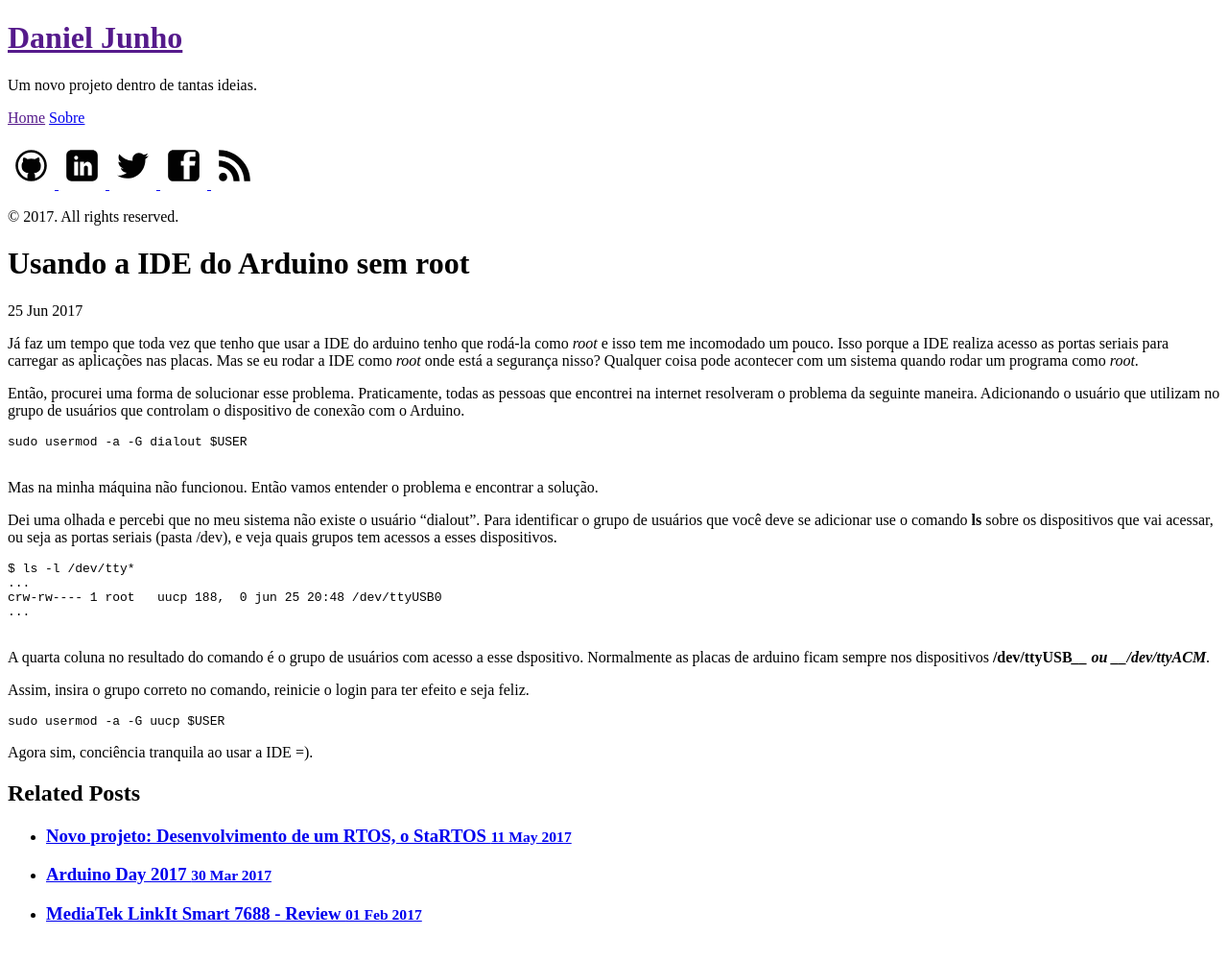
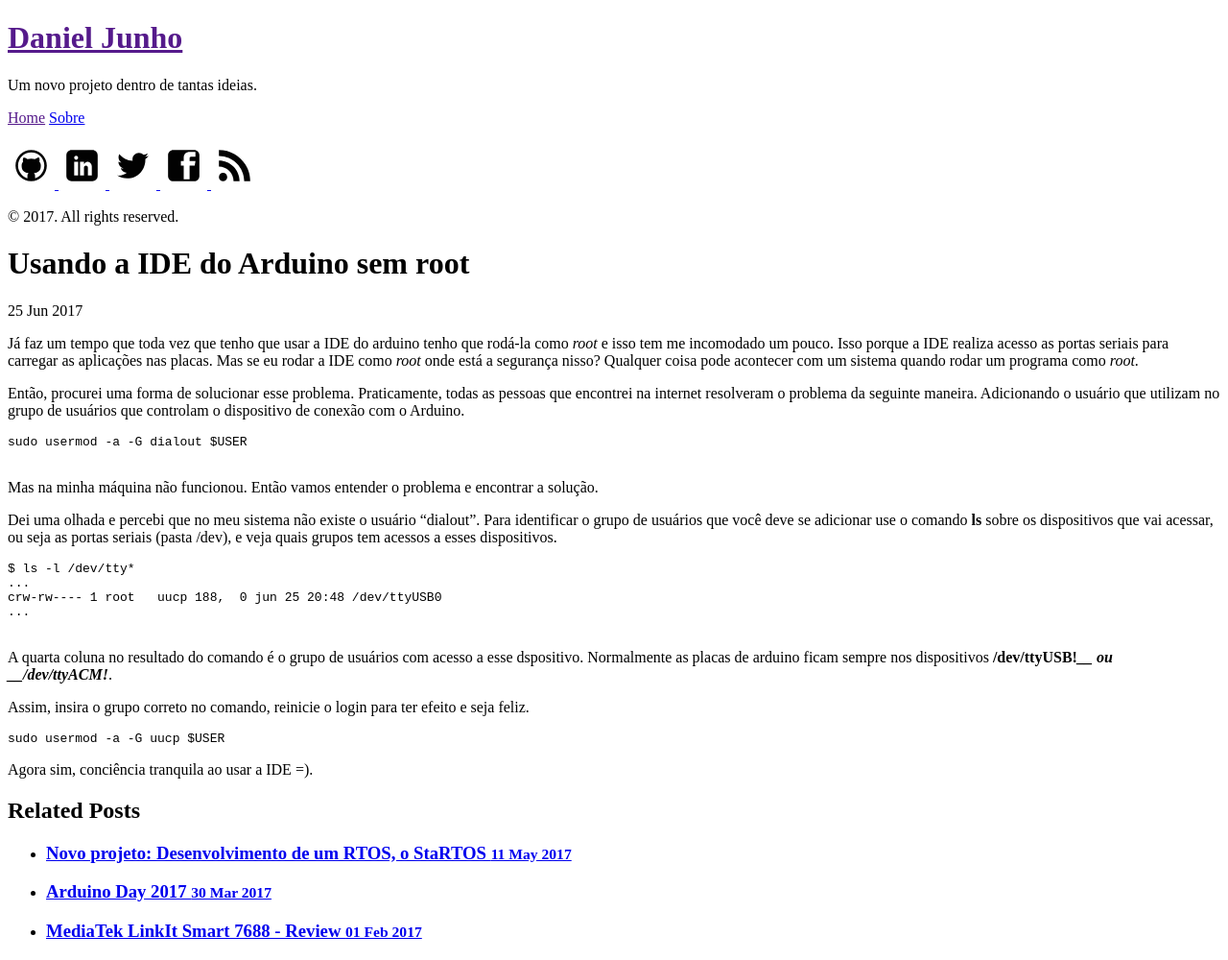
Before and after one commit to djunho/djunho.github.io, a Jekyll site: the page built from _posts/2017-06-25-Arduino-sem-root.md, in a window 1280 px wide. Shown: the whole page at 96% size. Built offline with Jekyll 4.4.1, drawn with Linux system fonts in a browser that asks for light colours; comment, search, counter and statistics services are not loaded.

````diff
--- a/_posts/2017-06-25-Arduino-sem-root.md
+++ b/_posts/2017-06-25-Arduino-sem-root.md
@@ -26,7 +26,7 @@ crw-rw---- 1 root   uucp 188,  0 jun 25 20:48 /dev/ttyUSB0
 ...
 
 ```
-A quarta coluna no resultado do comando é o grupo de usuários com acesso a esse dspositivo. Normalmente as placas de arduino ficam sempre nos dispositivos __/dev/ttyUSB*__ ou __/dev/ttyACM*__.
+A quarta coluna no resultado do comando é o grupo de usuários com acesso a esse dspositivo. Normalmente as placas de arduino ficam sempre nos dispositivos __/dev/ttyUSB!*__ ou __/dev/ttyACM!*__.
 
 Assim, insira o grupo correto no comando, reinicie o login para ter efeito e seja feliz.
 
````
